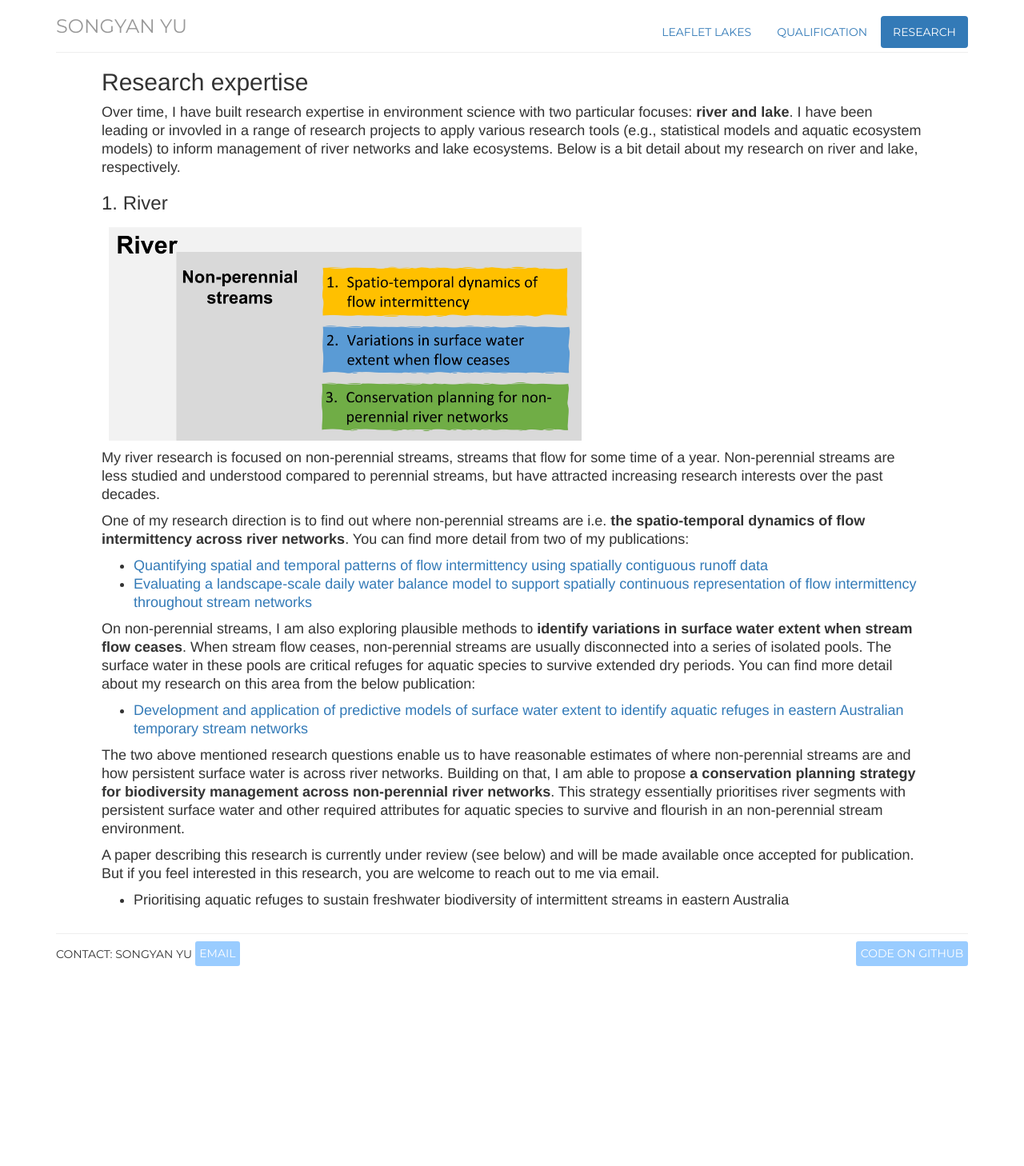
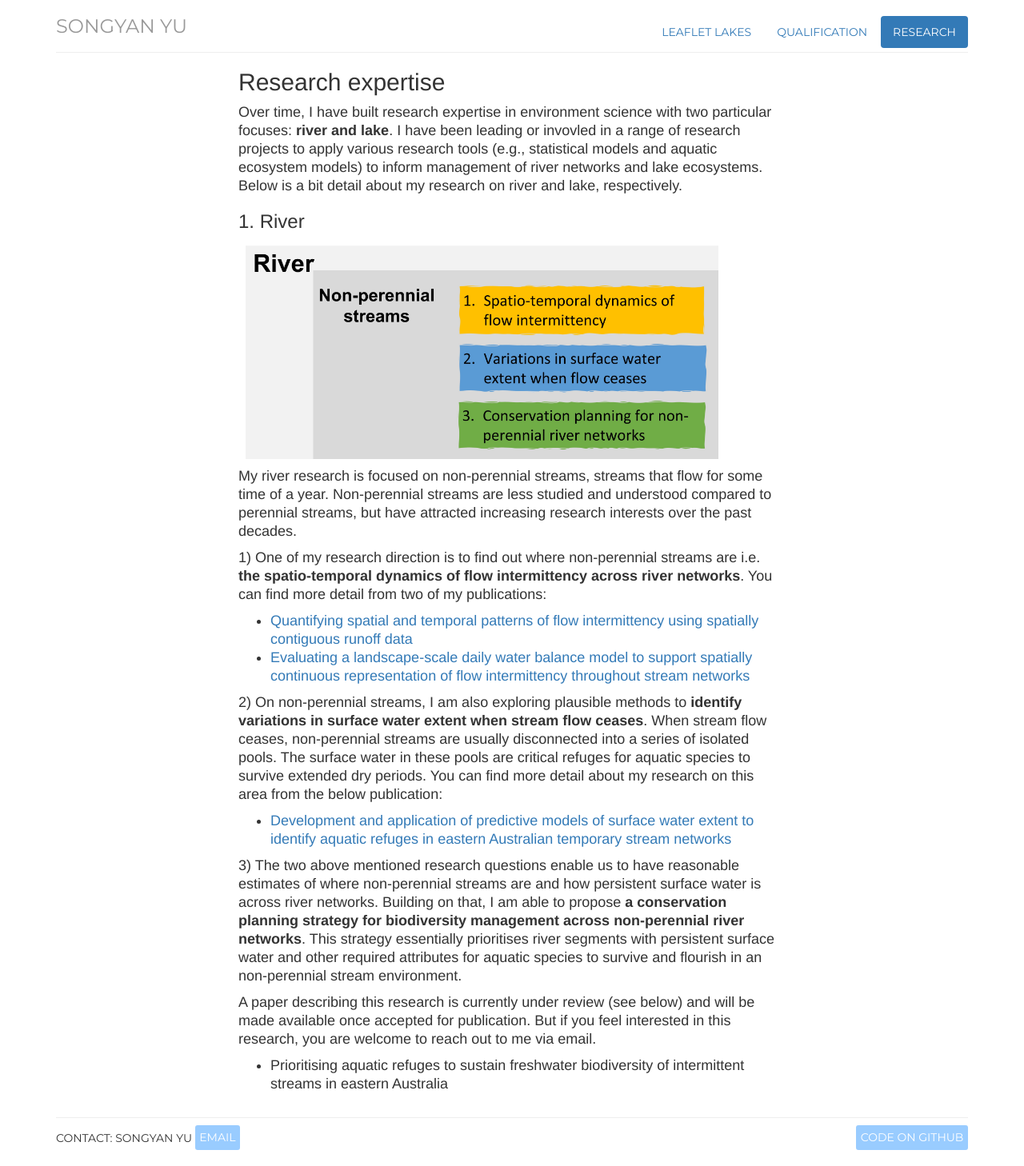
Before and after one commit to SongyanYu/SongyanYu.github.io, a Jekyll site: the page built from research.html, in a window 1280 px wide. Shown: the whole page at 80% size. Built offline with Jekyll 4.4.1, drawn with Linux system fonts in a browser that asks for light colours; before the commit the page ends 1228 px from its top, so only the background shows below that.

Commit message:
adjust width of research class

```diff
--- a/assets/css/framework.css
+++ b/assets/css/framework.css
@@ -25,7 +25,7 @@ h3.text-muted a:hover { text-decoration: none; color: #0088cc; }
 .qualification address {font-size: 16px;}
 .qualification dl {font-size: 16px;}
 
-.research { width: 90%; margin: auto auto; line-height: 23px; }
+.research { width: 60%; margin: auto auto; line-height: 23px; }
 .research p {font-size: 16px;}
 
 .research, .qualification, .leafletlake { margin-bottom: 30px; }
--- a/research.html
+++ b/research.html
@@ -24,7 +24,7 @@ compared to perennial streams, but have attracted increasing research interests
 </font></p>
 
 <p><font size ="+1">
-One of my research direction is to find out where non-perennial streams are i.e. <b>the spatio-temporal dynamics of flow intermittency across river networks</b>.
+1) One of my research direction is to find out where non-perennial streams are i.e. <b>the spatio-temporal dynamics of flow intermittency across river networks</b>.
 You can find more detail from two of my publications:
 <ul>
 <li><a href = 'https://doi.org/10.1016/j.jhydrol.2018.03.009'>Quantifying spatial and temporal patterns of flow intermittency using spatially contiguous runoff data</a></li>
@@ -33,7 +33,7 @@ You can find more detail from two of my publications:
 </font></p>
 
 <p><font size ="+1">
-On non-perennial streams, I am also exploring plausible methods to <b>identify variations in surface water extent when stream flow ceases</b>.
+2) On non-perennial streams, I am also exploring plausible methods to <b>identify variations in surface water extent when stream flow ceases</b>.
 When stream flow ceases, non-perennial streams are usually disconnected into a series of isolated pools.
 The surface water in these pools are critical refuges for aquatic species to survive extended dry periods.
 You can find more detail about my research on this area from the below publication:
@@ -43,7 +43,7 @@ You can find more detail about my research on this area from the below publicati
 </font></p>
 
 <p><font size ="+1">
-The two above mentioned research questions enable us to have reasonable estimates of where non-perennial streams are and how persistent surface water is across river networks.
+3) The two above mentioned research questions enable us to have reasonable estimates of where non-perennial streams are and how persistent surface water is across river networks.
 Building on that, I am able to propose <b>a conservation planning strategy for biodiversity management across non-perennial river networks</b>.
 This strategy essentially prioritises river segments with persistent surface water and other required attributes for aquatic species to survive and flourish in an non-perennial stream environment.
 </font></p>
```
